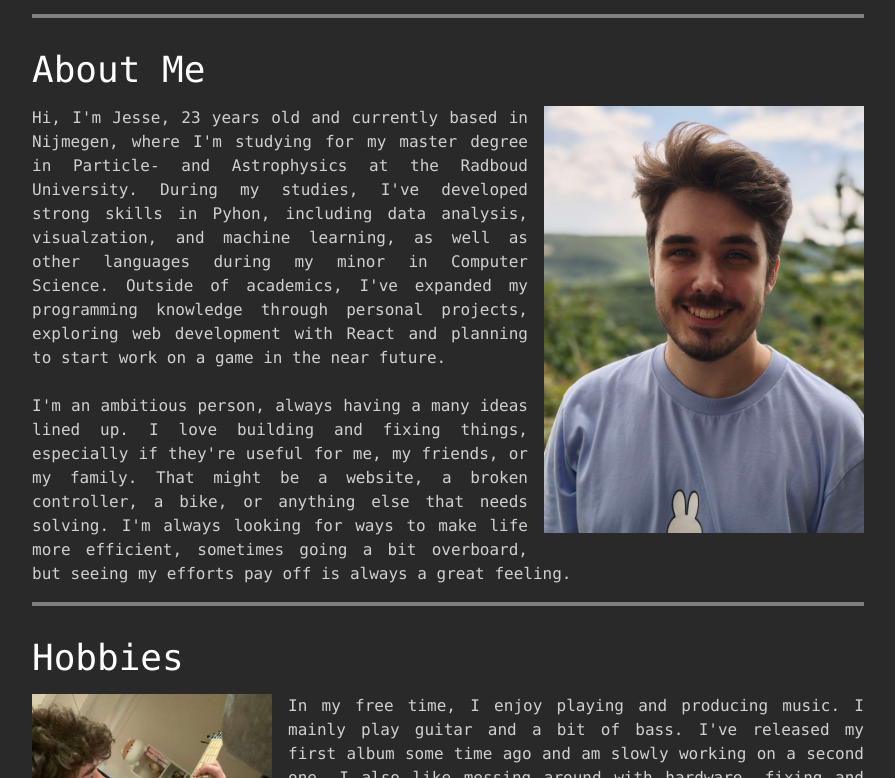
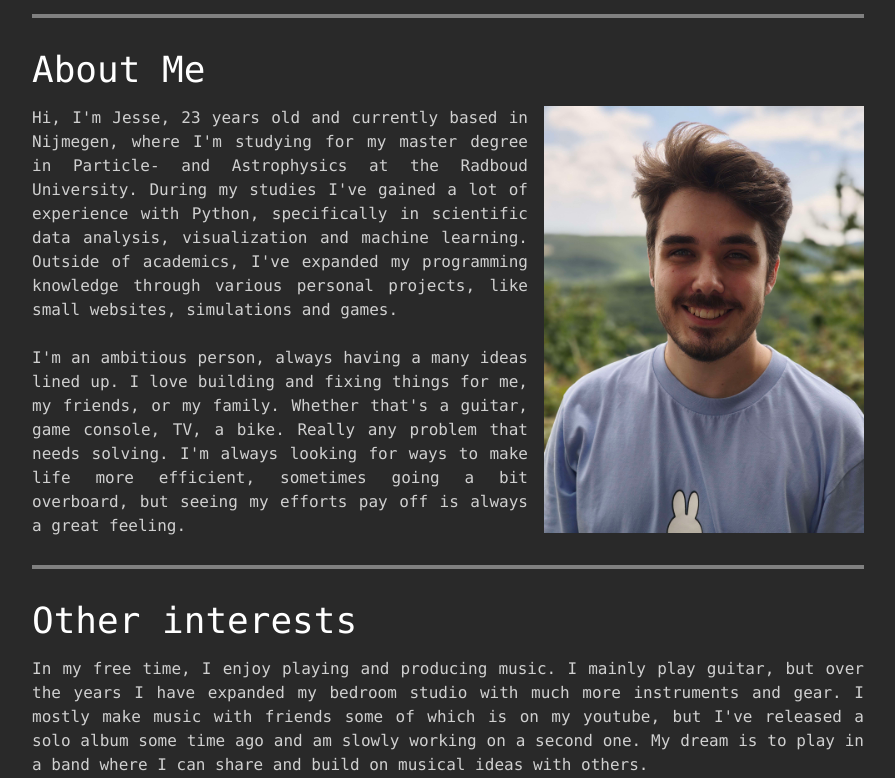
Before and after one commit to jessecrans/jessecrans.github.io, a React (Vite) app: page / in a window 1280 px wide. Shown: the part 562-1340 px from the top of the page, without its empty margins (192-1087 px from the left). Built offline with nearby package versions, Linux system fonts and the light colour scheme.

Commit message:
changed some text, picture and linked in link

```diff
--- a/src/components/Footer.tsx
+++ b/src/components/Footer.tsx
@@ -7,7 +7,7 @@ const Footer = () => {
     <footer className="w-full text-text pb-4 text-center flex flex-col justify-center items-center gap-1">
         <ul className="flex gap-2">
             <li><a href="https://github.com/jessecrans"><FontAwesomeIcon icon={faGithub} size="xl"/></a></li>
-            <li><a href="https://www.linkedin.com/in/jesse-crans-5a3493331/">{<FontAwesomeIcon icon={faLinkedin} size="xl"/>}</a></li>
+            <li><a href="https://www.linkedin.com/in/jesse-crans/">{<FontAwesomeIcon icon={faLinkedin} size="xl"/>}</a></li>
             <li><a href="mailto:jesse.crans@gmail.com"><FontAwesomeIcon icon={faAt} /></a></li>
         </ul>
         <p><FontAwesomeIcon icon={faCopyright} />2025 Jesse Crans</p>
--- a/src/pages/Home.tsx
+++ b/src/pages/Home.tsx
@@ -41,21 +41,21 @@ const Home = () => {
                         className="float-right w-80 max-md:w-40 h-auto ml-4 mb-4"
                     />
                     <p className="text-justify">
-                        Hi, I'm Jesse, {getAge("2002-06-02")} years old and currently based in Nijmegen, where I'm studying for my master degree in Particle- and Astrophysics at the Radboud University. During my studies, I've developed strong skills in Pyhon, including data analysis, visualzation, and machine learning, as well as other languages during my minor in Computer Science. Outside of academics, I've expanded my programming knowledge through personal projects, exploring web development with React and planning to start work on a game in the near future.
+                        Hi, I'm Jesse, {getAge("2002-06-02")} years old and currently based in Nijmegen, where I'm studying for my master degree in Particle- and Astrophysics at the Radboud University. During my studies I've gained a lot of experience with Python, specifically in scientific data analysis, visualization and machine learning. Outside of academics, I've expanded my programming knowledge through various personal projects, like small websites, simulations and games.
                         <br /><br />
-                        I'm an ambitious person, always having a many ideas lined up. I love building and fixing things, especially if they're useful for me, my friends, or my family. That might be a website, a broken controller, a bike, or anything else that needs solving. I'm always looking for ways to make life more efficient, sometimes going a bit overboard, but seeing my efforts pay off is always a great feeling.
+                        I'm an ambitious person, always having a many ideas lined up. I love building and fixing things for me, my friends, or my family. Whether that's a guitar, game console, TV, a bike. Really any problem that needs solving. I'm always looking for ways to make life more efficient, sometimes going a bit overboard, but seeing my efforts pay off is always a great feeling.
                     </p>
                 </section>
                 <hr />
                 <section id="hobbies">
-                    <h2 className="my-4">Hobbies</h2>
-                    <img
+                    <h2 className="my-4">Other interests</h2>
+                    {/* <img
                         src="/ikspeelbas.jpg"
                         alt="Portrait of me"
                         className="float-left w-60 max-md:w-30 h-auto mr-4 mb-4"
-                    />
+                    /> */}
                     <p className="text-justify">
-                        In my free time, I enjoy playing and producing music. I mainly play guitar and a bit of bass. I've released my first album some time ago and am slowly working on a second one. I also like messing around with hardware, fixing and customizing things like Joy-Cons and old 3DS consoles. When it comes to games, I often play Rocket League and League of Legends with friends, and games like Splatoon 3 and Mario Kart with my girlfriend. From time to time I like to go outside as well, mostly playing tennis, cycling or just strolling around the city of Nijmegen.
+                        In my free time, I enjoy playing and producing music. I mainly play guitar, but over the years I have expanded my bedroom studio with much more instruments and gear. I mostly make music with friends some of which is on my youtube, but I've released a solo album some time ago and am slowly working on a second one. My dream is to play in a band where I can share and build on musical ideas with others.
                     </p>
                 </section>
                 <hr />
```
